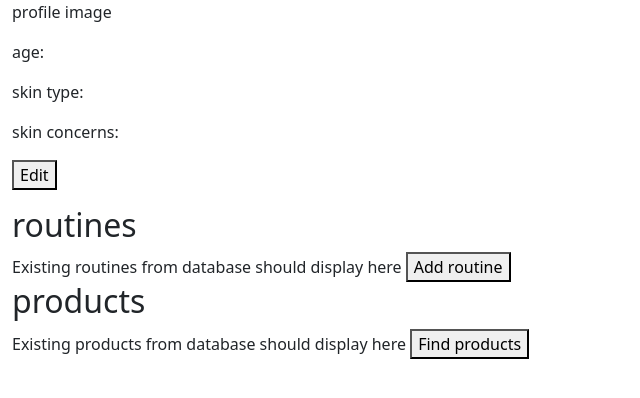
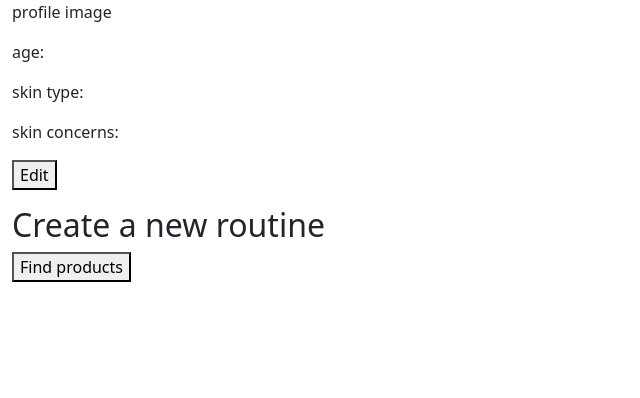
Before and after one commit to whereislima/capstone-1, a Flask app: page / in a window 1280 px wide. Shown: the part 56-454 px from the top of the page, without its empty margins (0-640 px from the left). Run offline with Flask 2, Linux system fonts and the light colour scheme.

Commit message:
updated product list

```diff
--- a/app.py
+++ b/app.py
@@ -103,10 +103,6 @@
             print(thing['productName'])
             product_name.append(thing['productName'])
 
-        for product in product_name:
-            db.session.add(product)
-            db.session.commit()
-
         return render_template("new_product_form.html", form=form, product_name=product_name)
 
     return render_template("new_product_form.html", form=form)
--- a/templates/index.html
+++ b/templates/index.html
@@ -17,23 +17,10 @@
   </p>
   </section>
 
-  <section id="routine">
-  <h2>routines</h2>
-
-  Existing routines from database should display here
-
-    <a href="/routine">
-    <button id="routine-edit">Add routine</button>
-    </a>
-
-
-  </section>
-
 
   <section id="products">
-  <h2>products</h2>
+  <h2>Create a new routine</h2>
 
-  Existing products from database should display here
     <a href="/product">
       <button id="product-edit">Find products</button>
     </a>
```
Also changed, not shown: templates/new_product_form.html (+11 -5 lines), templates/new_routine_form.html (+13 -0 lines).
